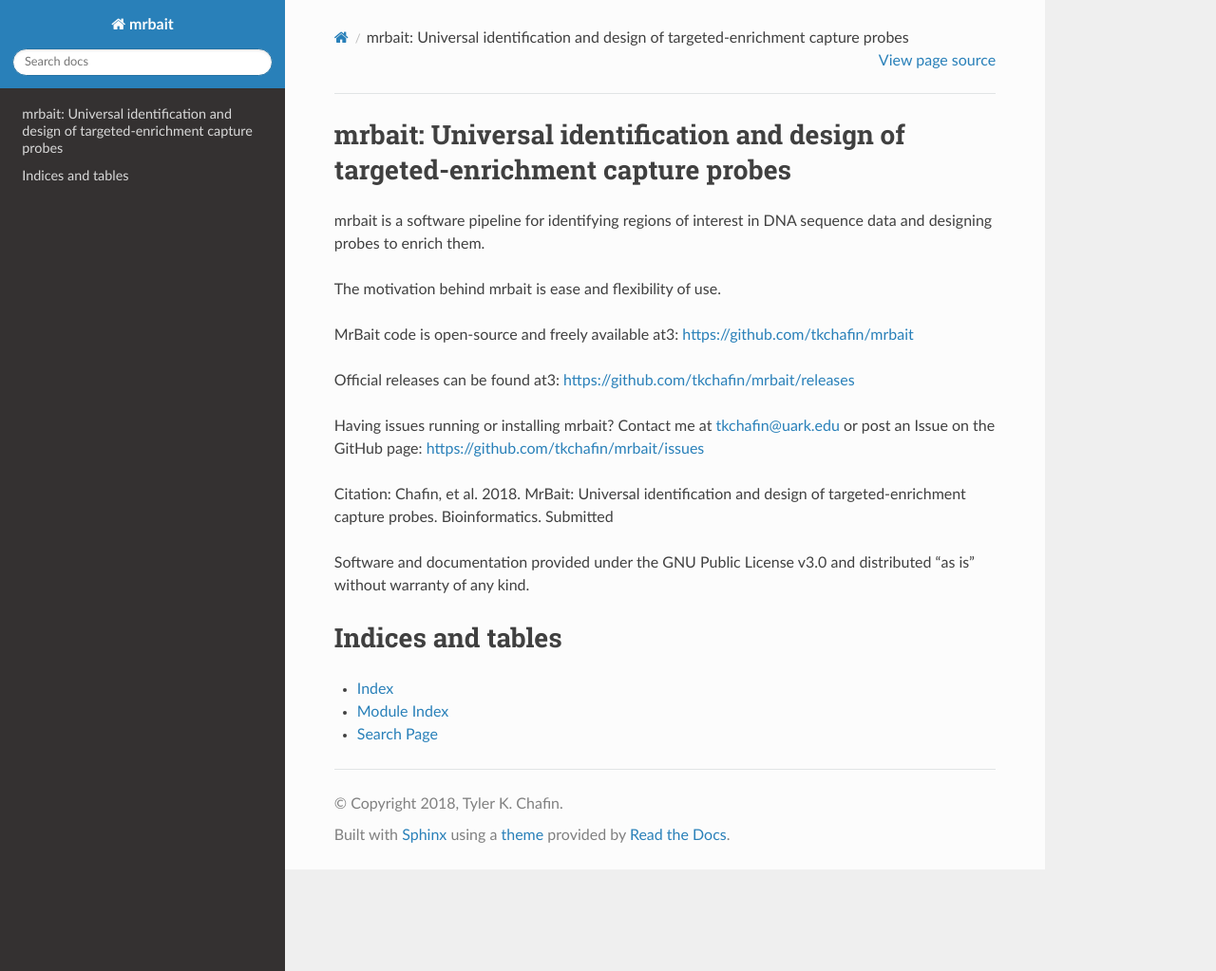
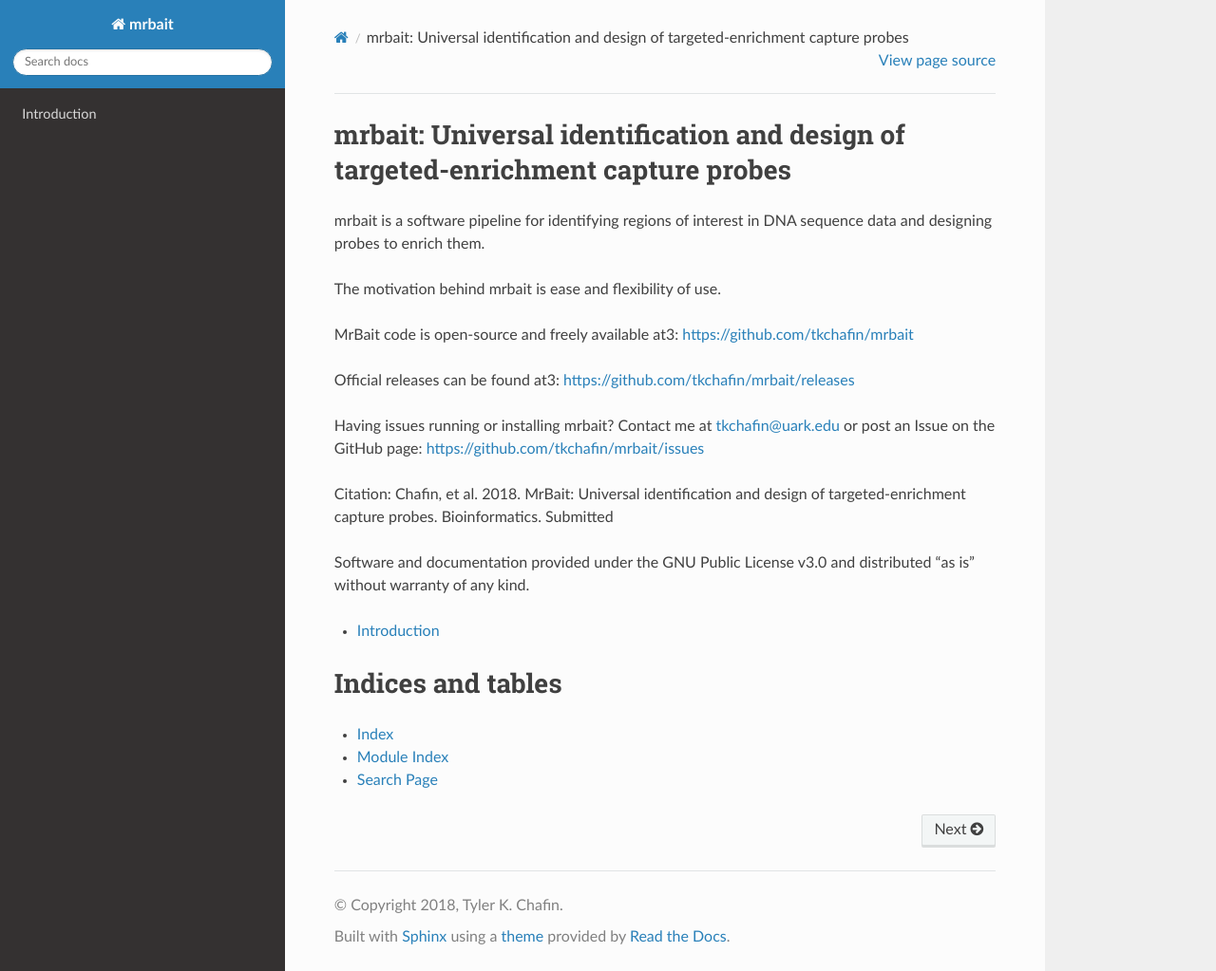
Before and after one commit to tkchafin/mrbait, a Sphinx documentation site: the page built from docs/index.rst, in a window 1280 px wide and 1023 px high. Shown: the whole window at 95% size. Built offline with Sphinx 7.4.7 and the Read the Docs theme 2.0.0, drawn with Linux system fonts in a browser that asks for light colours.

Commit message:
docs update

```diff
--- a/docs/index.rst
+++ b/docs/index.rst
@@ -31,7 +31,7 @@
 
 .. toctree::
    :maxdepth: 2
-   :caption: Contents:
+
    introduction.rst
 
 
--- a/docs/introduction.rst
+++ b/docs/introduction.rst
@@ -1,4 +1,9 @@
+.. _introduction:
+
 .. include:: global.rst
+
+Introduction
+============
 
 A variety of genome reduction methods have been implemented to reduce costs of
 applying next-generation sequencing methods to non-model organisms, or projects
```
Also changed, not shown: 11 other files.
